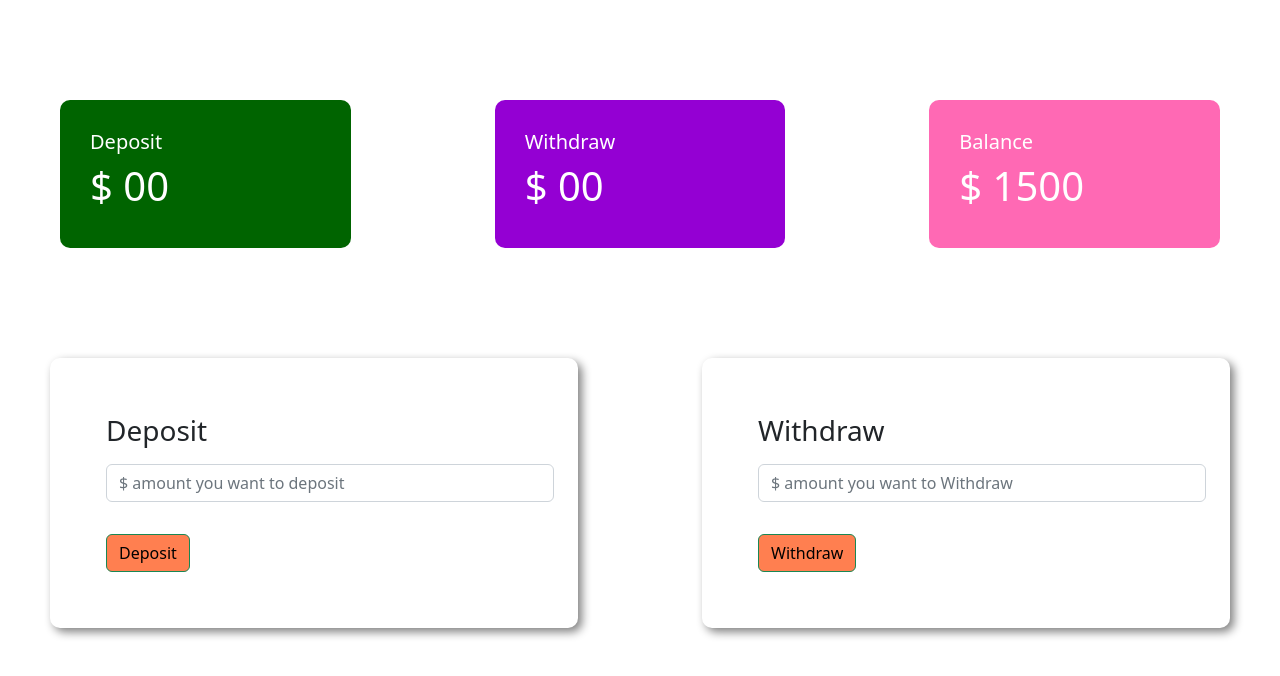
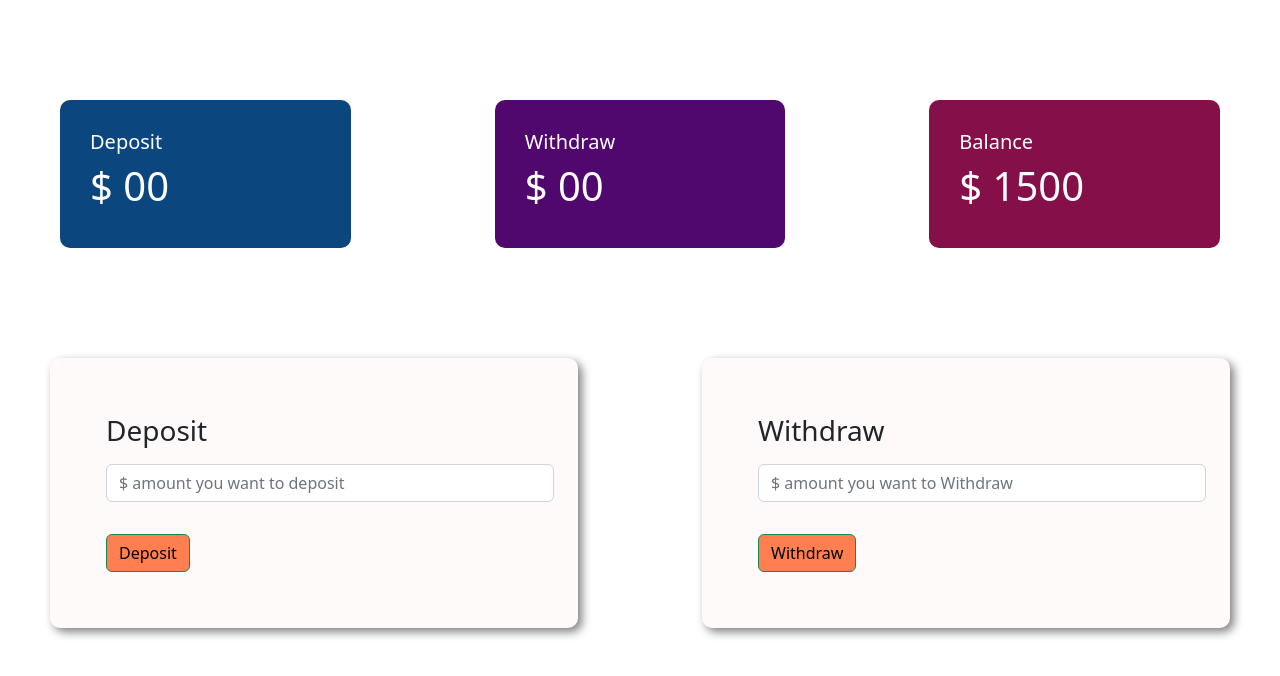
Before and after one commit to Ashikur-CSE/Dynamic-Banking-Page, a plain HTML site: page index.html in a window 1280 px wide. Both pictures are taken after a click on the button "Enter". Drawn offline with nearby package versions, Linux system fonts and the light colour scheme.

Commit message:
Updated design

```diff
--- a/style.css
+++ b/style.css
@@ -23,14 +23,14 @@
 }
 
 .Deposit{
-background-color: darkgreen;
+background-color: rgb(12, 70, 127);
 }
 
 .Withdraw{
-background-color: darkviolet;
+background-color: rgb(80, 8, 111);
 }
 .Balance{
-background-color: hotpink;
+background-color: rgb(132, 15, 73);
 }
 .status{
     margin: 100px 60px;
@@ -44,5 +44,6 @@ background-color: hotpink;
     box-shadow: 4px 4px 10px gray;
     padding: 40px;
     border-radius: 10px;
+    background-color: snow;
 
 }
```
